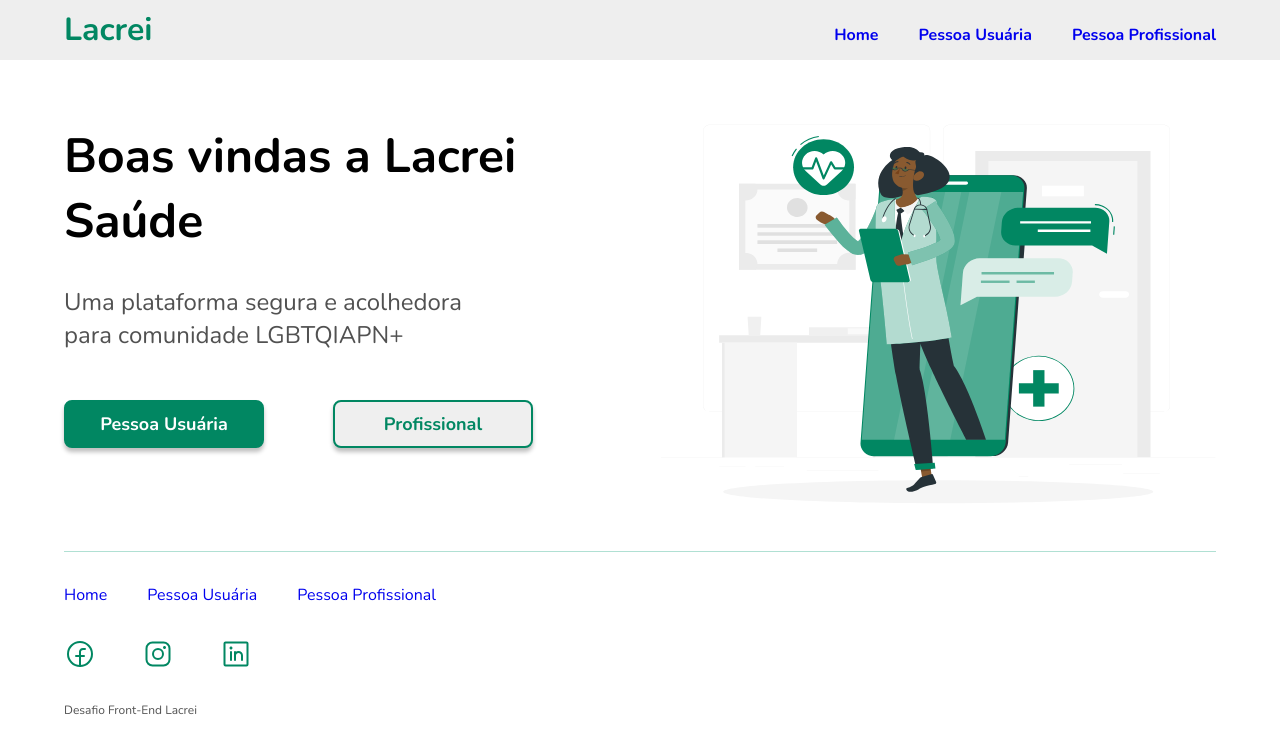
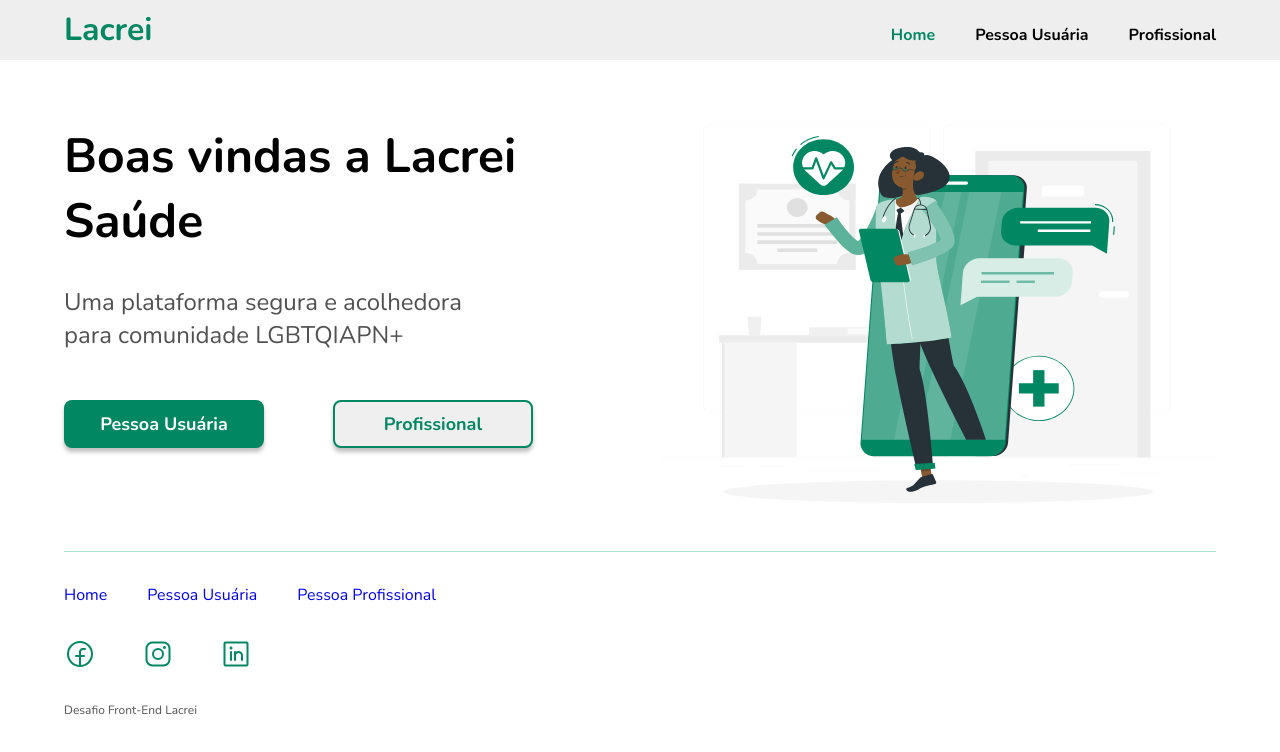
Before and after one commit to RaissaVasconcelos/Desafio-Lacrei2.0, a React (Vite) app in the folder desafio-lacrei/: page / in a window 1280 px wide. Shown: the top 752 px of the page. Built offline with nearby package versions, Linux system fonts and the light colour scheme.

Commit message:
refactor: styled Route main in Header component

```diff
--- a/desafio-lacrei/src/componentes/Header.style.ts
+++ b/desafio-lacrei/src/componentes/Header.style.ts
@@ -1,4 +1,5 @@
 import styled from 'styled-components'
+import { NavLink } from 'react-router-dom'
 
 export const HeaderContainer = styled.header`
   height: 60px;
@@ -20,8 +21,7 @@ export const HeaderContainer = styled.header`
     font-size: 32px;
     line-height: 44px;
     color: ${(props) => props.theme['green-100']};
-}
-
+  }
 `
 
 export const NavContainer = styled.nav`
@@ -31,14 +31,16 @@ export const NavContainer = styled.nav`
   font-weight: 700;
   font-size: 16px;
   line-height: 22px;
-
-  color: ${(props) => props.theme['black-200']};
-
   flex: none;
   order: 0;
   flex-grow: 0;
+`
 
-  a {
-    text-decoration: none;
-  }
+export const NavbarLink = styled(NavLink)`
+  color: ${(props) => props.theme['black-200']};
+  font-weight: 700;
+  text-decoration: none;
+  &.active {
+    color: ${(props) => props.theme['green-100']}
+  };
 `
--- a/desafio-lacrei/src/componentes/Header.tsx
+++ b/desafio-lacrei/src/componentes/Header.tsx
@@ -1,4 +1,4 @@
-import { HeaderContainer, NavContainer } from './Header.style'
+import { HeaderContainer, NavContainer, NavbarLink } from './Header.style'
 import { NavLink } from 'react-router-dom'
 
 export function Header() {
@@ -7,9 +7,9 @@ export function Header() {
       <div>
         <h1>Lacrei</h1>
         <NavContainer>
-          <NavLink to='/'>Home</NavLink>
-          <NavLink to='/'>Pessoa Usuária</NavLink>
-          <NavLink to='/'>Pessoa Profissional</NavLink>
+          <NavbarLink to='/'>Home</NavbarLink>
+          <NavbarLink to='/pessoa-usuaria'>Pessoa Usuária</NavbarLink>
+          <NavbarLink to='/profissional'>Profissional</NavbarLink>
         </NavContainer>
       </div>
     </HeaderContainer>
```
Also changed, not shown: desafio-lacrei/src/style/themes/default.ts (line endings or trailing spaces).
